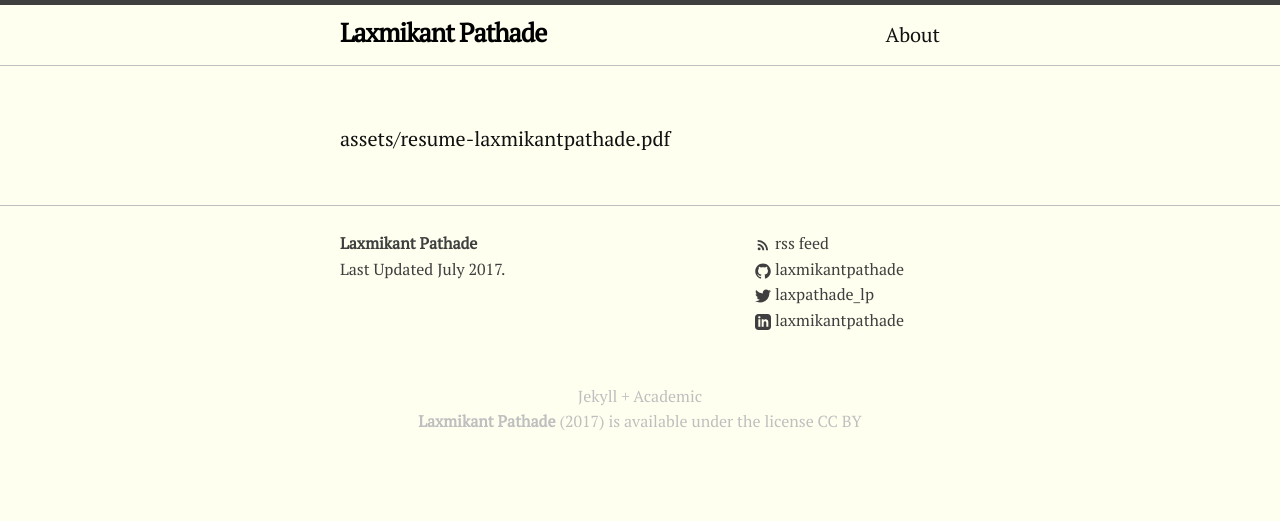
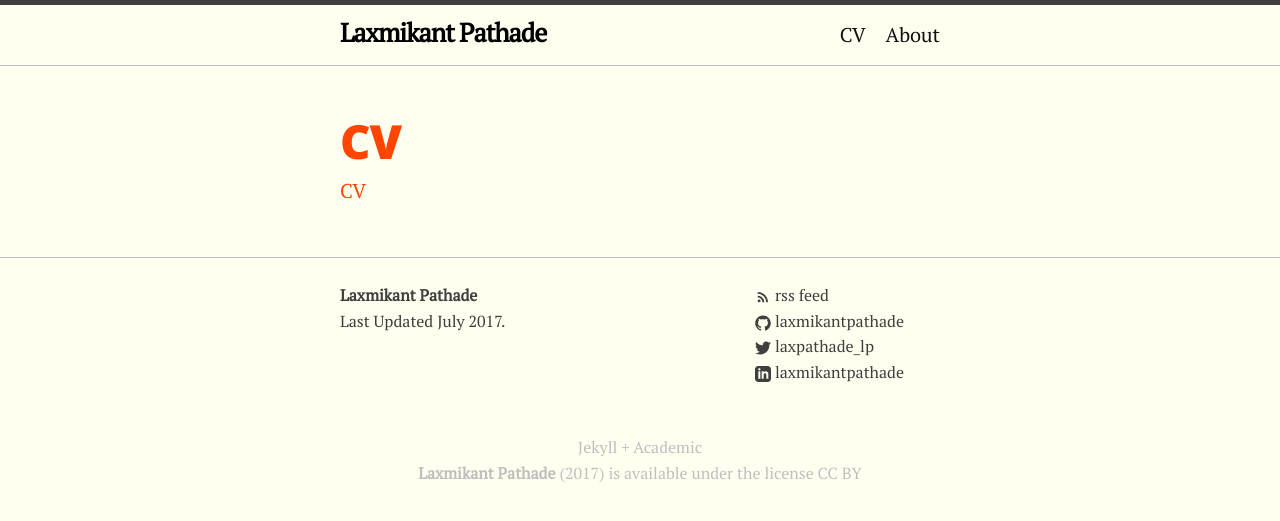
Before and after one commit to laxmikantpathade/laxmikantpathade.github.io, a Jekyll site: the page built from CV.md, in a window 1280 px wide. Shown: the top 521 px of the page. Built offline with Jekyll 4.4.1, drawn with Linux system fonts in a browser that asks for light colours; our own code applies the rules of GitHub Pages for plain Markdown files; Markdown is read by kramdown in place of the engine named in the settings.

Commit message:
Update CV.md

```diff
--- a/CV.md
+++ b/CV.md
@@ -1 +1,7 @@
-assets/resume-laxmikantpathade.pdf
+---
+layout: page
+title: CV
+permalink: /CV/
+---
+
+[CV](resume-laxmikantpathade.pdf)
```
